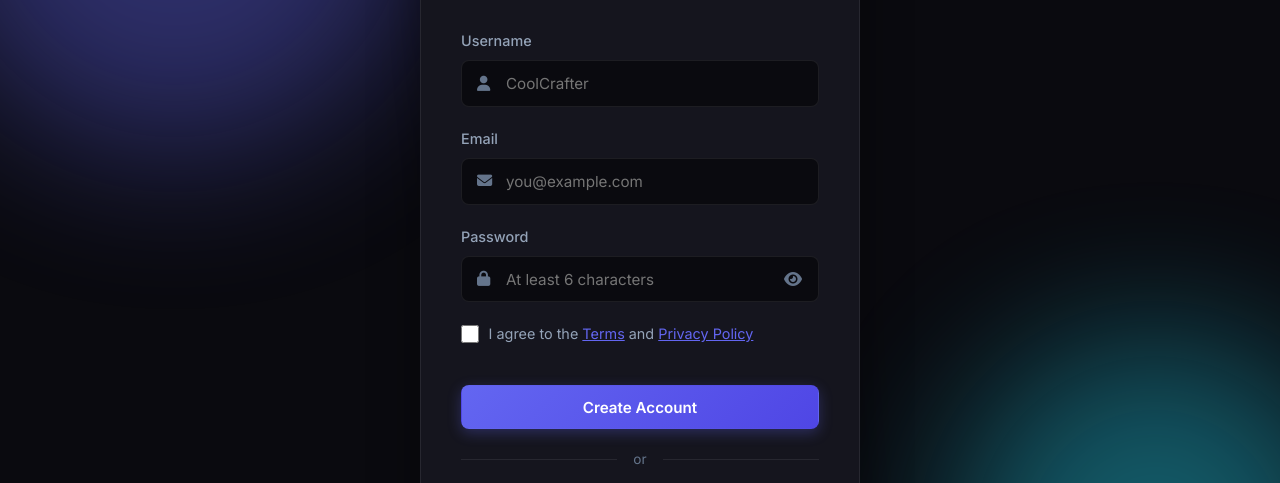
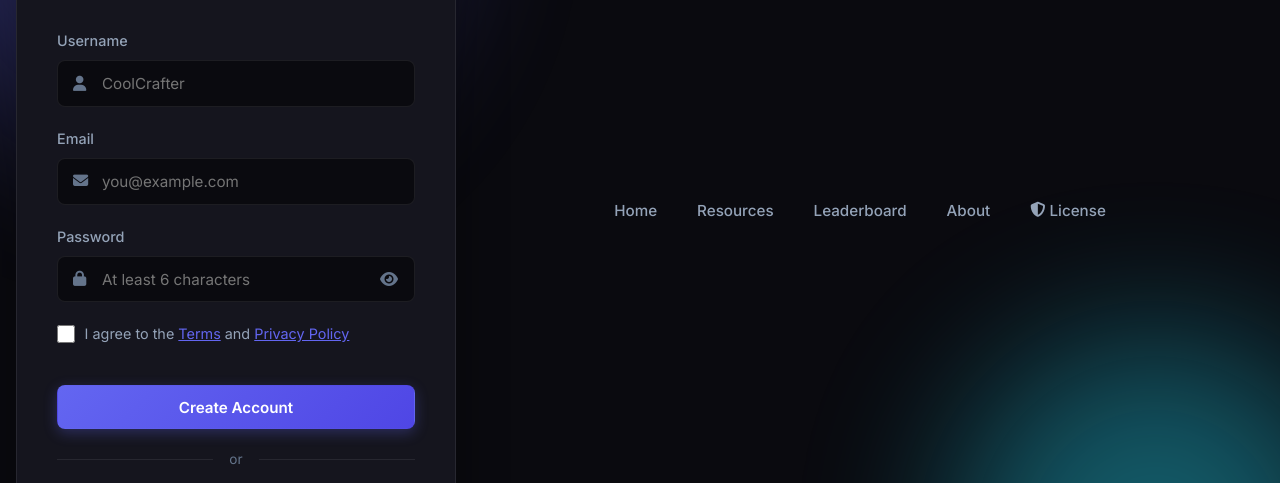
Before and after one commit to arshsiddique9/flickzz-resources, a website with bundled scripts: page signup.html in a window 1280 px wide. Shown: the part 234-717 px from the top of the page. Built offline with nearby package versions, Linux system fonts and the light colour scheme; no server answers.

Commit message:
Update signup.html

```diff
--- a/signup.html
+++ b/signup.html
@@ -95,3 +95,12 @@
     </script>
 </body>
 </html>
+
+<ul class="nav-links" id="navLinks">
+    <li><a href="index.html">Home</a></li>
+    <li><a href="resources.html">Resources</a></li>
+    <li><a href="leaderboard.html">Leaderboard</a></li>
+    <li><a href="about.html">About</a></li>
+    <li class="auth-only hidden"><a href="dashboard.html">Dashboard</a></li>
+    <li><a href="plugin-verification.html"><i class="fas fa-shield-halved"></i> License</a></li>
+</ul>
```
